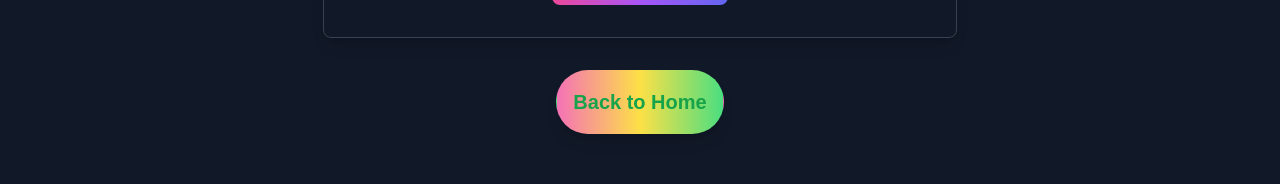
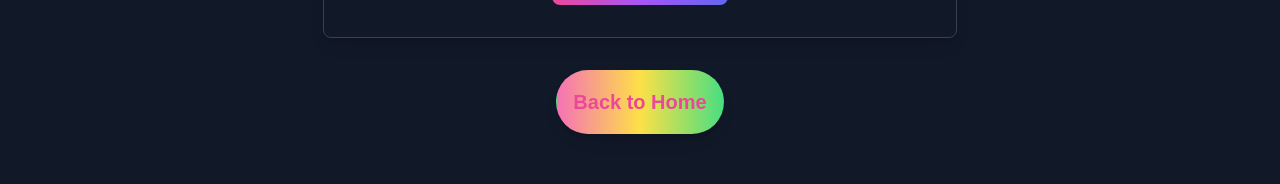
Before and after one commit to lexfm/pride-in-my-pines, a Next.js app: page /contact in a window 1280 px wide. Shown: the part 920-1104 px from the top of the page. Built offline with nearby package versions, Linux system fonts and the light colour scheme.

Commit message:
feat: consistency on back home buttons styling

```diff
--- a/pages/contact/index.tsx
+++ b/pages/contact/index.tsx
@@ -19,7 +19,7 @@ export default function Contact() {
             <Link
                 className="rounded-full border border-solid border-transparent transition-colors flex items-center justify-center
                 bg-gradient-to-r from-pink-400 via-yellow-300 to-green-400
-                text-green-600 font-bold
+                text-pink-500 font-bold
                 gap-2 hover:bg-gradient-to-r hover:from-green-400 hover:via-yellow-300 hover:to-pink-400
                 text-lg sm:text-xl h-11 sm:h-16 px-2 sm:px-4 shadow-lg
                 dark:hover:text-pink-400 hover:scale-105 transform transition duration-300 ease-in-out"
--- a/pages/volunteer/index.tsx
+++ b/pages/volunteer/index.tsx
@@ -37,7 +37,7 @@ export default function Volunteer() {
                 <Link
                     className="rounded-full border border-solid border-transparent transition-colors flex items-center justify-center
                 bg-gradient-to-r from-green-400 via-yellow-300 to-pink-400
-                text-pink-500
+                text-pink-500 font-bold
                 gap-2 hover:bg-gradient-to-r hover:from-pink-400 hover:via-yellow-300 hover:to-green-400
                 text-lg sm:text-xl h-11 sm:h-16 px-2 sm:px-4 shadow-lg
                 dark:hover:text-yellow-500 hover:scale-105 transform transition duration-300 ease-in-out"
```
